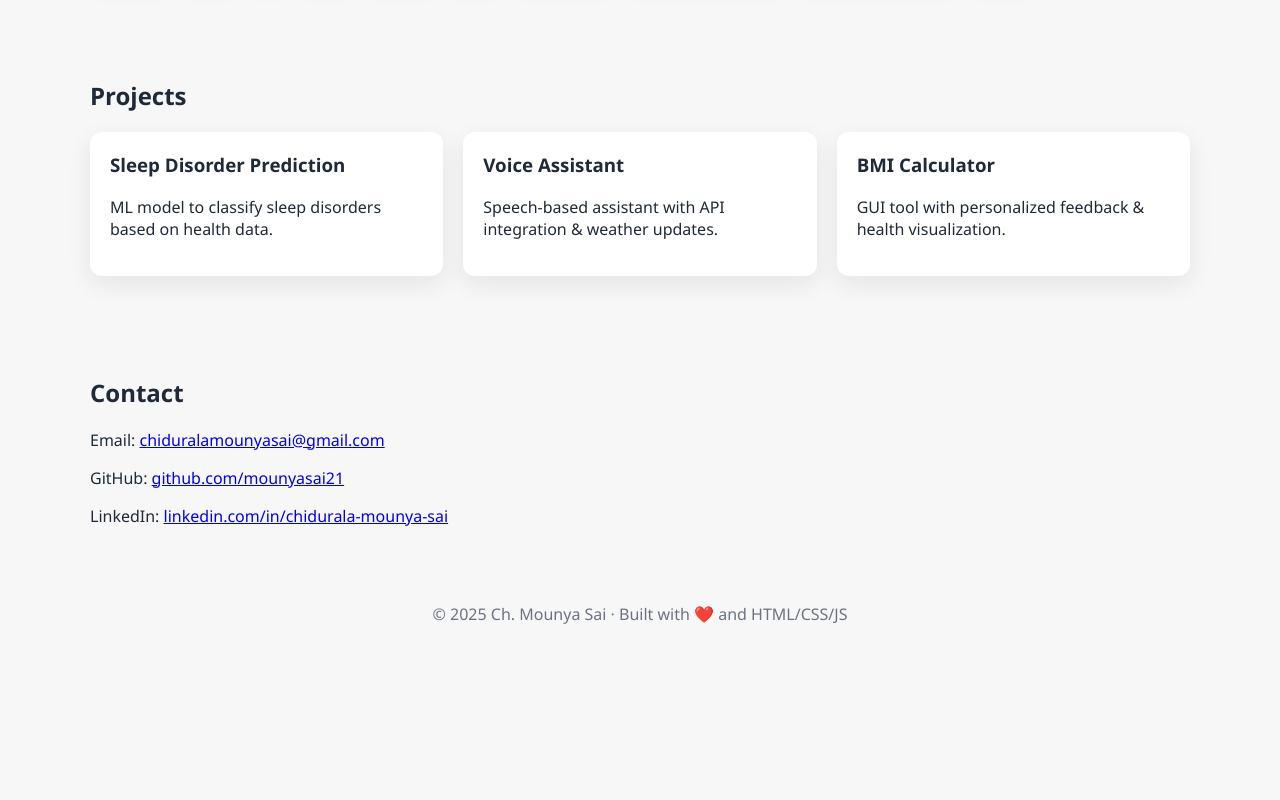
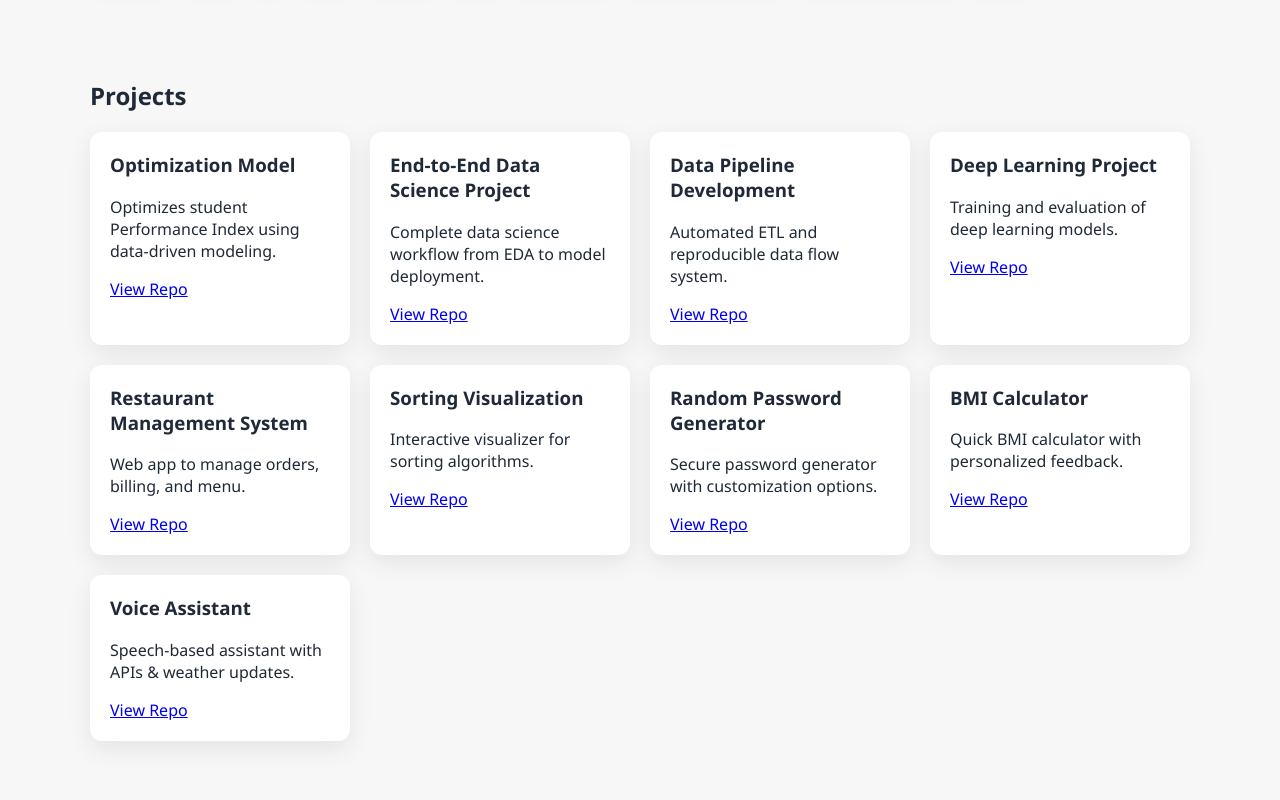
Before and after one commit to mounyasai21/mounyasai21.github.io, a plain HTML site: page index.html in a window 1280 px wide. Shown: the part 620-1420 px from the top of the page. Before the commit the page ends 1265 px from the top, so only its background shows below. Drawn offline with Linux system fonts and the light colour scheme.

Commit message:
Update index.html

```diff
--- a/index.html
+++ b/index.html
@@ -151,7 +151,7 @@
     <section class="hero" id="about">
         <h1>Hi, I'm Ch. Mounya Sai</h1>
         <p>Aspiring Data Scientist | Python Developer | AI/ML Enthusiast</p>
-        <p>3rd Year CSE @ GCET · Passionate about solving real-world problems with AI</p>
+        <p>Final Year CSE @ GCET · Passionate about solving real-world problems with AI</p>
     </section>
     <div class="wave">
         <svg viewBox="0 0 500 150" preserveAspectRatio="none">
@@ -179,19 +179,53 @@
     <h2>Projects</h2>
     <div class="projects">
         <div class="project">
-                <h3>Sleep Disorder Prediction</h3>
-                <p>ML model to classify sleep disorders based on health data.</p>
+            <h3>Optimization Model</h3>
+            <p>Optimizes student Performance Index using data-driven modeling.</p>
+            <a href="https://github.com/mounyasai21/Optimization-Model" target="_blank">View Repo</a>
+        </div>
+        <div class="project">
+            <h3>End-to-End Data Science Project</h3>
+            <p>Complete data science workflow from EDA to model deployment.</p>
+            <a href="https://github.com/mounyasai21/End-to-End-Data-Science-Project" target="_blank">View Repo</a>
+        </div>
+        <div class="project">
+            <h3>Data Pipeline Development</h3>
+            <p>Automated ETL and reproducible data flow system.</p>
+            <a href="https://github.com/mounyasai21/DATA-PIPELINE-DEVELOPMENT" target="_blank">View Repo</a>
+        </div>
+        <div class="project">
+            <h3>Deep Learning Project</h3>
+            <p>Training and evaluation of deep learning models.</p>
+            <a href="https://github.com/mounyasai21/DEEP-LEARNING-PROJECT" target="_blank">View Repo</a>
+        </div>
+        <div class="project">
+            <h3>Restaurant Management System</h3>
+            <p>Web app to manage orders, billing, and menu.</p>
+            <a href="https://github.com/mounyasai21/Restaurant-management-system" target="_blank">View Repo</a>
+        </div>
+        <div class="project">
+            <h3>Sorting Visualization</h3>
+            <p>Interactive visualizer for sorting algorithms.</p>
+            <a href="https://github.com/mounyasai21/Sorting-Visualization" target="_blank">View Repo</a>
+        </div>
+        <div class="project">
+            <h3>Random Password Generator</h3>
+            <p>Secure password generator with customization options.</p>
+            <a href="https://github.com/mounyasai21/Random-Password-Generator" target="_blank">View Repo</a>
+        </div>
+        <div class="project">
+            <h3>BMI Calculator</h3>
+            <p>Quick BMI calculator with personalized feedback.</p>
+            <a href="https://github.com/mounyasai21/BMI-Calculator" target="_blank">View Repo</a>
         </div>
         <div class="project">
             <h3>Voice Assistant</h3>
-                <p>Speech-based assistant with API integration & weather updates.</p>
-            </div>
-            <div class="project">
-                <h3>BMI Calculator</h3>
-                <p>GUI tool with personalized feedback & health visualization.</p>
+            <p>Speech-based assistant with APIs & weather updates.</p>
+            <a href="https://github.com/mounyasai21/Voice-Assistant" target="_blank">View Repo</a>
         </div>
     </div>
 </section>
+
 
     <section class="section" id="contact">
         <h2>Contact</h2>
```
Lines whose indentation alone changed are shown as unchanged.
